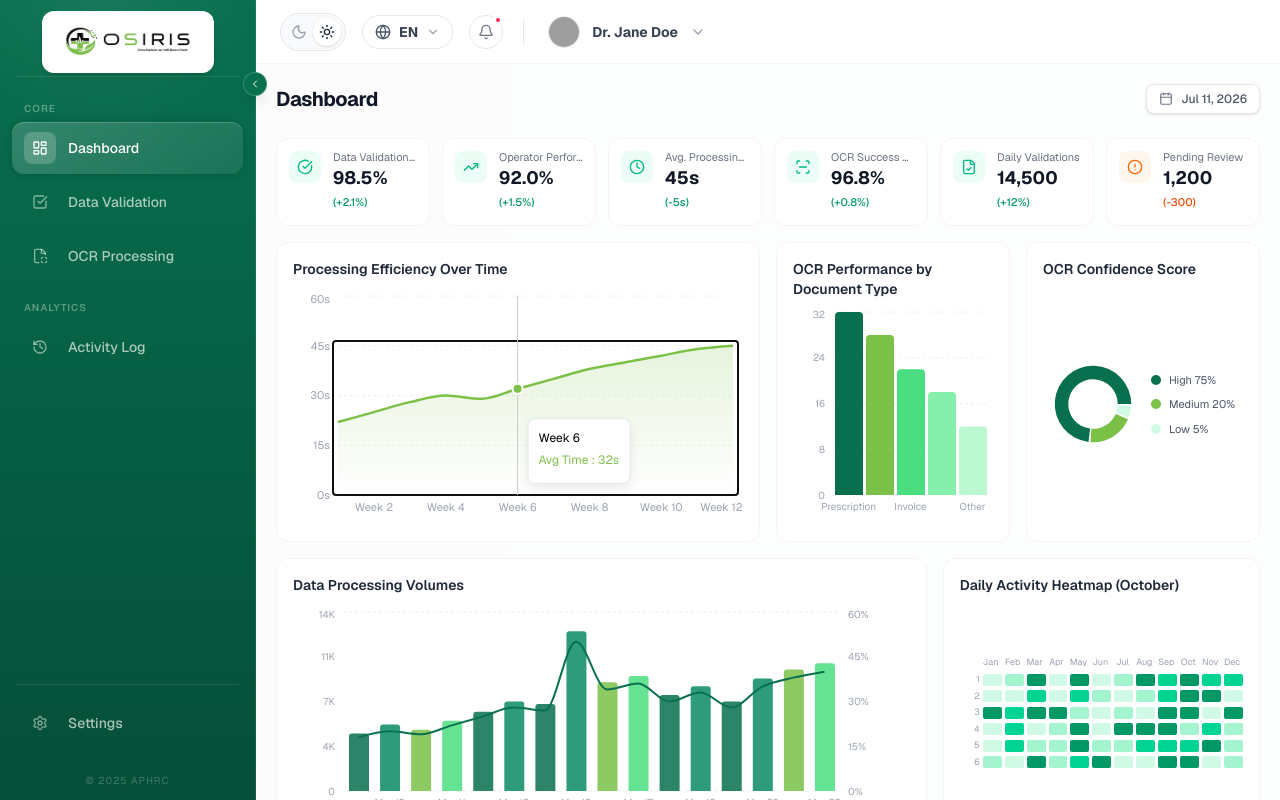
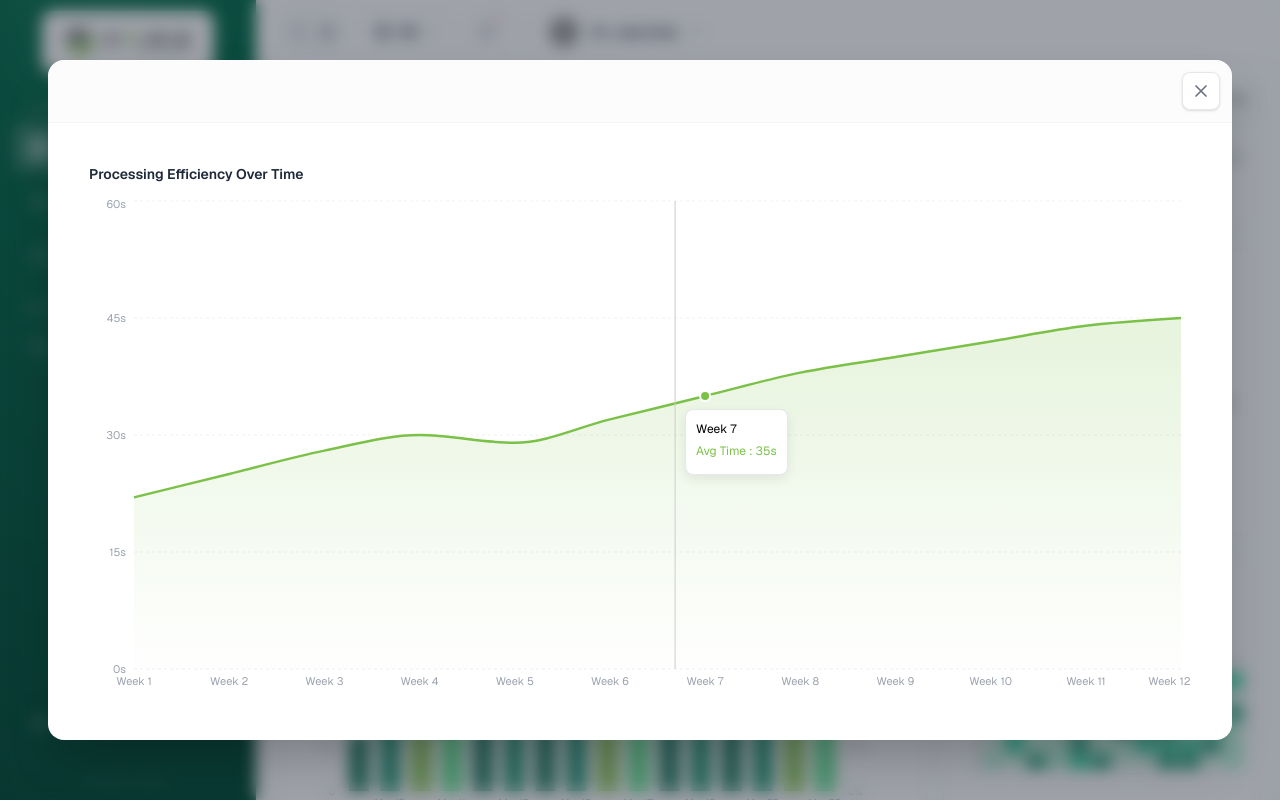
Before and after one commit to Fabricejor/Osiris_front, a Next.js app: page /dashboard in a window 1280 px wide. Both pictures are taken after a click on the element 518 px from the left and 408 px from the top of the page. Built offline with nearby package versions, Linux system fonts and the light colour scheme; grey boxes are pictures that could not be loaded; a web font is replaced by a local one.

Commit message:
BUILD READY 2 zoom sur dashboard

```diff
--- a/src/app/dashboard/page.tsx
+++ b/src/app/dashboard/page.tsx
@@ -1,4 +1,8 @@
 "use client";
+
+import { useState } from "react";
+import { Maximize, X } from "lucide-react";
+import { AnimatePresence, motion } from "framer-motion";
 
 import StatsCards from "@/components/features/dashboard/StatsCards";
 import ProcessingEfficiencyChart from "@/components/features/dashboard/ProcessingEfficiencyChart";
@@ -13,7 +17,28 @@ import OperatorActivityHeatmap from "@/components/features/dashboard/OperatorAct
 import PageHeader from "@/components/ui/PageHeader";
 
 export default function DashboardPage() {
+  const [expandedWidget, setExpandedWidget] = useState<{ id: string, node: React.ReactNode } | null>(null);
+
+  const wrapChart = (id: string, node: React.ReactNode) => (
+    <motion.div layoutId={`chart-wrapper-${id}`} className="relative group h-full w-full">
+      <div className="absolute top-3 right-3 z-20 opacity-0 group-hover:opacity-100 transition-opacity duration-200 pointer-events-none">
+        <div className="p-1.5 bg-white/90 backdrop-blur-sm border border-gray-200 rounded-md text-gray-600 shadow-sm">
+          <Maximize className="w-3.5 h-3.5" />
+        </div>
+      </div>
+      <div
+        className="h-full w-full cursor-pointer transition-transform duration-300 hover:scale-[1.01] rounded-xl"
+        onClick={() => setExpandedWidget({ id, node })}
+      >
+        <div className="h-full w-full pointer-events-auto">
+          {node}
+        </div>
+      </div>
+    </motion.div>
+  );
+
   return (
+    <>
       <div className="h-full flex flex-col gap-4 p-5 overflow-y-auto" style={{ scrollbarWidth: 'thin' }}>
         {/* Header */}
         <PageHeader title="Dashboard" />
@@ -26,34 +51,34 @@ export default function DashboardPage() {
         {/* Row 2: Processing Efficiency (left) + OCR Performance & Confidence (right) */}
         <div className="grid grid-cols-1 lg:grid-cols-2 gap-4 shrink-0">
           <div className="h-[300px]">
-          <ProcessingEfficiencyChart />
+            {wrapChart('processing-efficiency', <ProcessingEfficiencyChart />)}
           </div>
           <div className="grid grid-cols-2 gap-4 h-[300px]">
-          <OcrPerformanceChart />
-          <OcrConfidenceChart />
+            {wrapChart('ocr-performance', <OcrPerformanceChart />)}
+            {wrapChart('ocr-confidence', <OcrConfidenceChart />)}
           </div>
         </div>
 
         {/* Row 3: Data Processing Volumes + Activity Heatmap */}
         <div className="grid grid-cols-1 lg:grid-cols-3 gap-4 shrink-0">
           <div className="lg:col-span-2 h-[280px]">
-          <DataProcessingVolumes />
+            {wrapChart('data-volumes', <DataProcessingVolumes />)}
           </div>
           <div className="h-[280px]">
-          <ActivityHeatmap />
+            {wrapChart('activity-heatmap', <ActivityHeatmap />)}
           </div>
         </div>
 
         {/* Row 4: Operator Comparison + Validation Status + Operator Activity Heatmap */}
         <div className="grid grid-cols-1 lg:grid-cols-3 gap-4 shrink-0">
           <div className="h-[300px]">
-          <OperatorPerformanceComparison />
+            {wrapChart('operator-comparison', <OperatorPerformanceComparison />)}
           </div>
           <div className="h-[300px]">
-          <ValidationStatusDistribution />
+            {wrapChart('validation-status', <ValidationStatusDistribution />)}
           </div>
           <div className="h-[300px]">
-          <OperatorActivityHeatmap />
+            {wrapChart('operator-activity', <OperatorActivityHeatmap />)}
           </div>
         </div>
 
@@ -62,5 +87,40 @@ export default function DashboardPage() {
           <OperatorEfficiencyTable />
         </div>
       </div>
+
+      <AnimatePresence>
+        {expandedWidget && (
+          <div className="fixed inset-0 z-[100] flex items-center justify-center p-4 sm:p-6 lg:p-12">
+            <motion.div
+              initial={{ opacity: 0 }}
+              animate={{ opacity: 1 }}
+              exit={{ opacity: 0 }}
+              className="absolute inset-0 bg-gray-900/40 backdrop-blur-sm cursor-pointer"
+              onClick={() => setExpandedWidget(null)}
+            />
+            <motion.div
+              layoutId={`chart-wrapper-${expandedWidget.id}`}
+              initial={{ opacity: 0, scale: 0.95 }}
+              animate={{ opacity: 1, scale: 1 }}
+              exit={{ opacity: 0, scale: 0.95 }}
+              transition={{ type: "spring", duration: 0.5, bounce: 0.2 }}
+              className="relative w-full h-full max-w-7xl max-h-[85vh] bg-white rounded-2xl shadow-2xl flex flex-col z-10 overflow-hidden"
+            >
+              <div className="p-3 border-b border-gray-100 flex justify-end bg-gray-50/50 shrink-0">
+                <button
+                  onClick={() => setExpandedWidget(null)}
+                  className="p-2 bg-white border border-gray-200 hover:bg-rose-50 hover:text-rose-600 rounded-lg text-gray-500 shadow-sm transition-colors"
+                >
+                  <X className="w-5 h-5" />
+                </button>
+              </div>
+              <div className="flex-1 p-6 overflow-hidden [&>div]:!border-transparent [&>div]:!shadow-none [&>div]:!rounded-none">
+                {expandedWidget.node}
+              </div>
+            </motion.div>
+          </div>
+        )}
+      </AnimatePresence>
+    </>
   );
 }
```
Lines whose indentation alone changed are shown as unchanged.
